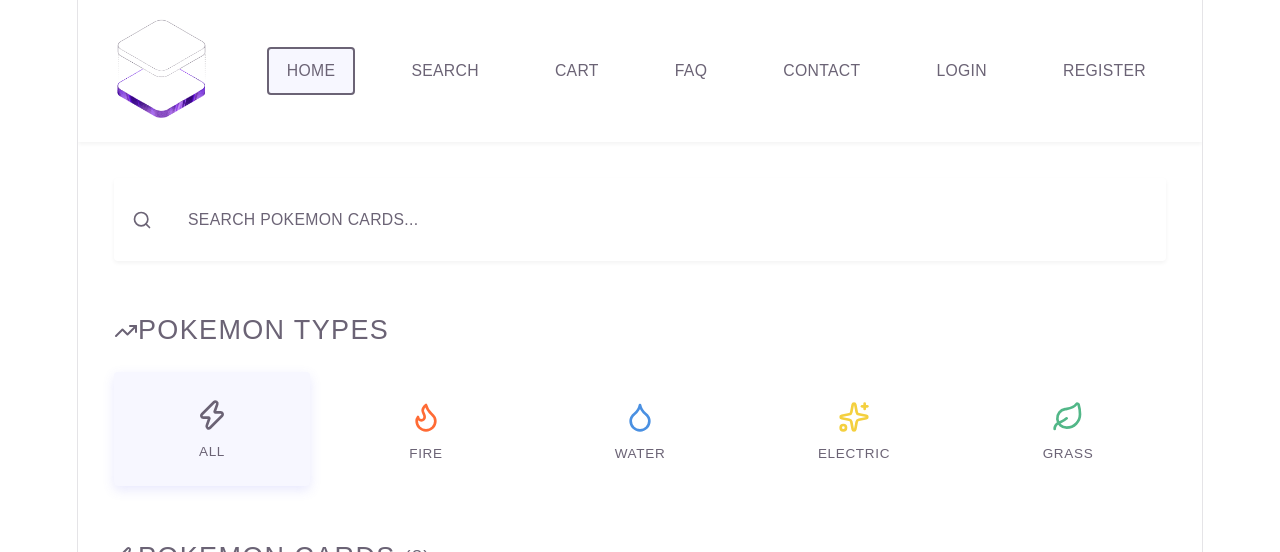
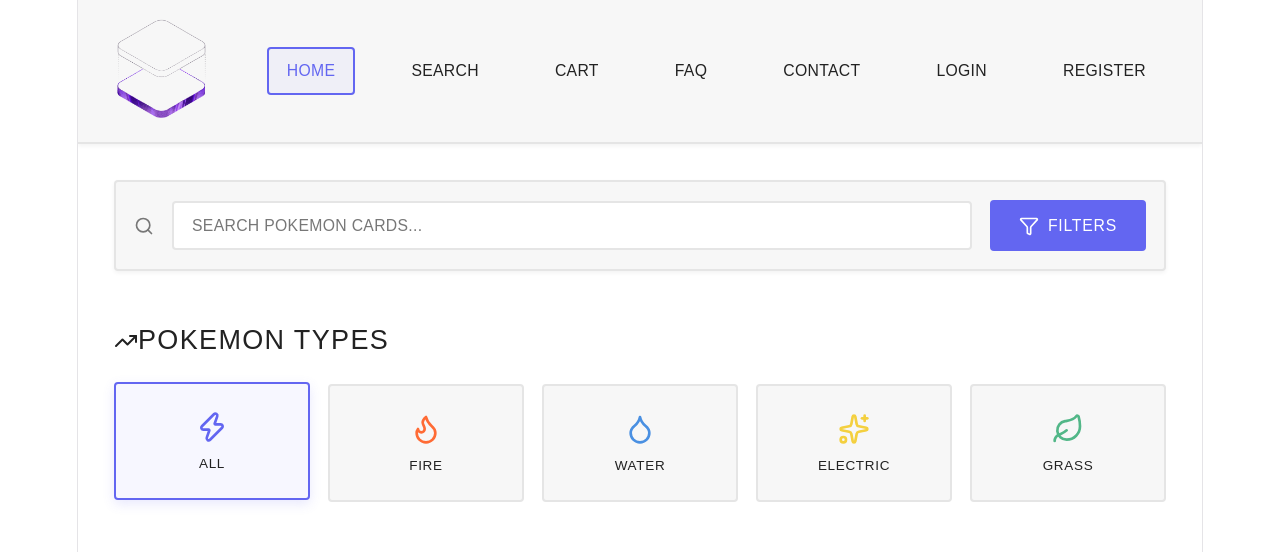
Before and after one commit to QNoah/ScalpCentral, a React (Vite) app in the folder Website/: page / in a window 1280 px wide. Shown: the top 552 px of the page. Built offline with nearby package versions, Linux system fonts and the light colour scheme.

Commit message:
Update HomeStyles.css

```diff
--- a/Website/src/Components/Styling/HomeStyles.css
+++ b/Website/src/Components/Styling/HomeStyles.css
@@ -1,3 +1,146 @@
+:root {
+  --retro-bg: #ffffff;
+  --retro-surface: #f7f7f7;
+  --retro-border: #e5e5e5;
+  --retro-text: #222222;
+  --retro-text-muted: #777777;
+  --retro-accent: #6366f1;
+  --retro-accent-light: #818cf8;
+  --retro-purple: #6366f1;
+}
+
+/* Container */
+.retro-container-home {
+    min-height: 100vh;
+    width: 100%;
+    background: var(--retro-bg);
+    position: relative;
+    overflow-x: hidden;
+    display: flex;
+    flex-direction: column;
+}
+
+/* Header */
+.retro-header {
+    position: sticky;
+    top: 0;
+    z-index: 50;
+    background: var(--retro-surface);
+    border-bottom: 2px solid var(--retro-border);
+    box-shadow: 0 2px 4px rgba(0, 0, 0, 0.05);
+}
+
+.retro-header-content {
+    max-width: 1400px;
+    margin: 0 auto;
+    padding: 1rem 2rem;
+    display: flex;
+    justify-content: space-between;
+    align-items: center;
+}
+
+.retro-logo {
+    font-family: 'Press Start 2P', cursive;
+    font-size: 1.25rem;
+    color: var(--retro-accent);
+    line-height: 1.5;
+}
+
+.retro-nav {
+    display: flex;
+    gap: 2rem;
+}
+
+.retro-nav-link {
+    font-family: 'Orbitron', sans-serif;
+    font-size: 0.875rem;
+    color: var(--retro-text);
+    text-decoration: none;
+    letter-spacing: 0.02em;
+    transition: all 0.2s ease;
+    padding: 0.5rem 1rem;
+    border: 2px solid transparent;
+    border-radius: 4px;
+}
+
+.retro-nav-link:hover,
+.retro-nav-link.active {
+    color: var(--retro-accent);
+    border-color: var(--retro-accent);
+    background: rgba(99, 102, 241, 0.05);
+}
+
+/* Main */
+.retro-main {
+    flex: 1;
+    position: relative;
+    z-index: 10;
+    padding: 2rem 0;
+}
+
+.retro-content-wrapper {
+    max-width: 1400px;
+    margin: 0 auto;
+    padding: 0 2rem;
+}
+
+/* Search */
+.retro-search-section {
+    margin-bottom: 3rem;
+}
+
+.retro-search-bar {
+    display: flex;
+    align-items: center;
+    gap: 1rem;
+    background: var(--retro-surface);
+    border: 2px solid var(--retro-border);
+    border-radius: 4px;
+    padding: 1rem;
+}
+
+.retro-search-input {
+    flex: 1;
+    background: #ffffff;
+    border: 2px solid var(--retro-border);
+    color: var(--retro-text);
+    padding: 0.75rem 1rem;
+    border-radius: 4px;
+}
+
+/* Buttons → OFF WHITE */
+.retro-filter-button,
+.retro-product-button {
+    background: #f1f1f1;
+    color: var(--retro-text);
+    border: 2px solid var(--retro-border);
+}
+
+.retro-filter-button:hover,
+.retro-product-button:hover {
+    background: #e7e7e7;
+    border-color: #dcdcdc;
+}
+
+/* Cards */
+.retro-category-card,
+.retro-product-card {
+    background: var(--retro-surface);
+    border: 2px solid var(--retro-border);
+}
+
+/* Footer */
+.retro-footer-main {
+  text-align: center;
+  padding: 2rem;
+  font-family: 'Orbitron', sans-serif;
+  font-size: 0.625rem;
+  color: #777;
+  letter-spacing: 0.1em;
+  border-top: 1px solid var(--retro-border);
+  background: #fafafa;
+}
+
 .retro-container-home {
     min-height: 100vh;
     width: 100%;
```
